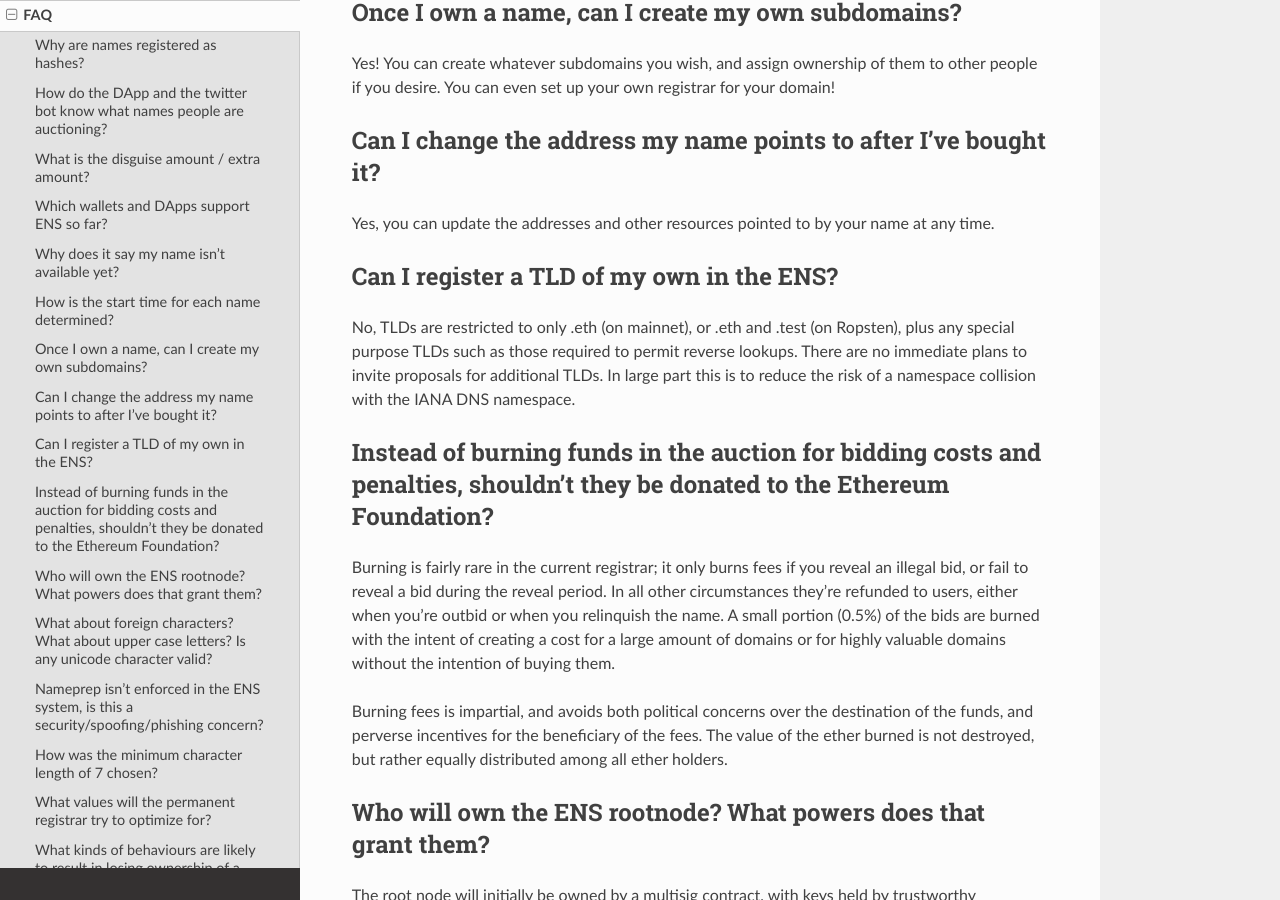
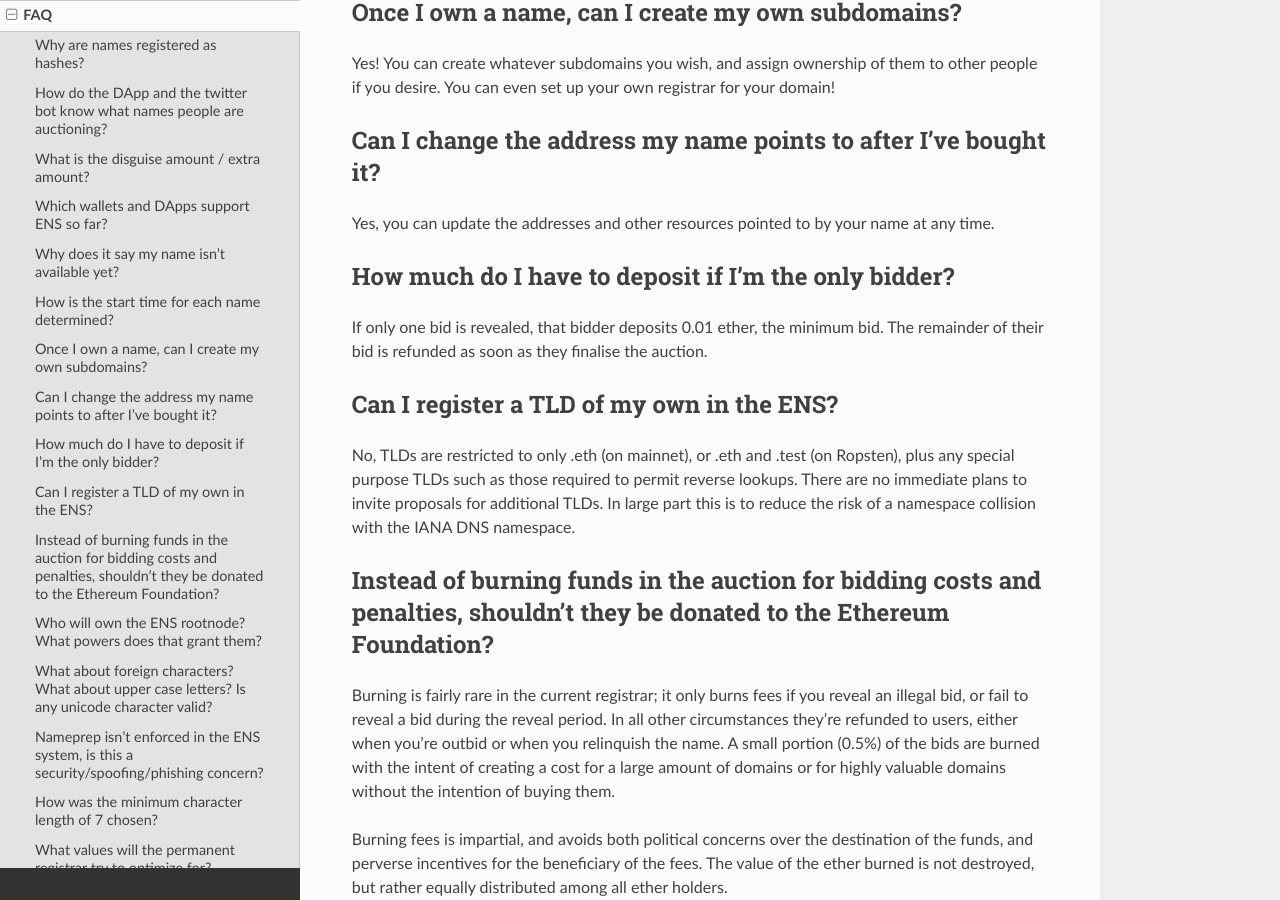
Before and after one commit to ensdomains/ens, a Sphinx documentation site: the page built from docs/faq.rst, in a window 1280 px wide and 900 px high, scrolled down 1444 px. Built offline with Sphinx 7.4.7 and the Read the Docs theme 2.0.0, drawn with Linux system fonts in a browser that asks for light colours.

Commit message:
FAQ about uncontested auctions

```diff
--- a/docs/faq.rst
+++ b/docs/faq.rst
@@ -49,6 +49,9 @@
 
 Yes, you can update the addresses and other resources pointed to by your name at any time.
 
+How much do I have to deposit if I'm the only bidder?
+-----------------------------------
+If only one bid is revealed, that bidder deposits 0.01 ether, the minimum bid. The remainder of their bid is refunded as soon as they finalise the auction.
 
 Can I register a TLD of my own in the ENS?
 -----------------------------------
```
